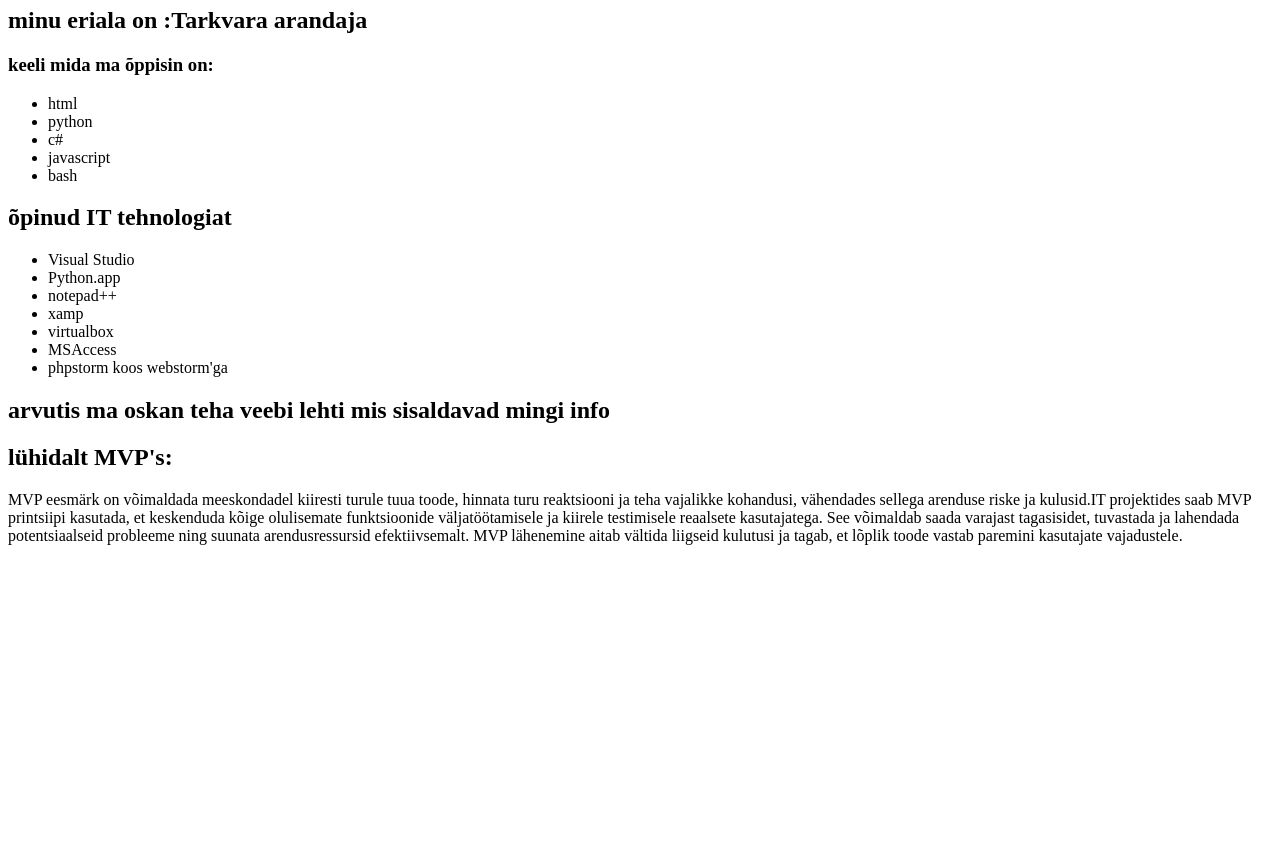
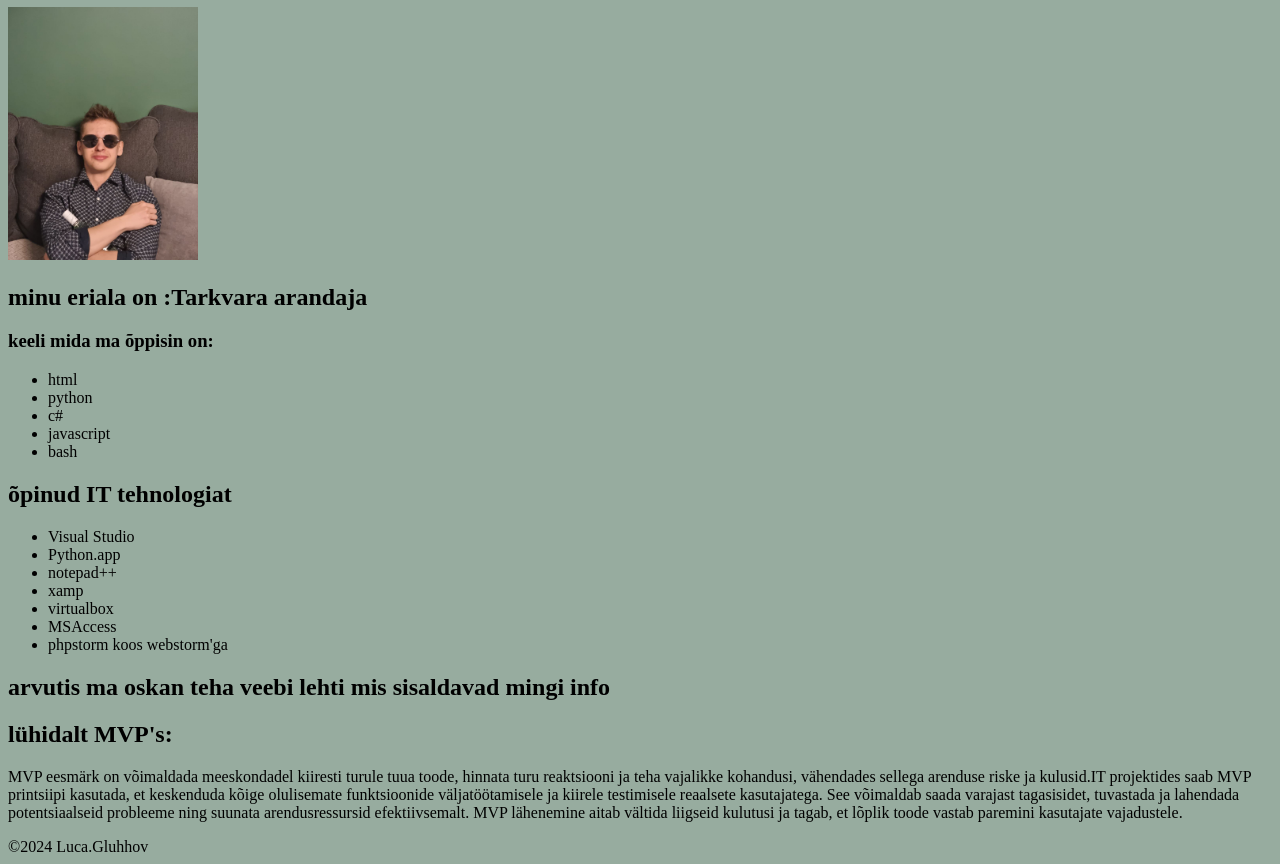
Before and after one commit to lkuca/lkuca.github.io, a plain HTML site: page index.html in a window 1280 px wide. Shown: the part 73-937 px from the top of the page. Before the commit the page ends 800 px from the top, so only its background shows below. Drawn offline with Linux system fonts and the light colour scheme.

Commit message:
lisasin css style

```diff
--- a/index.html
+++ b/index.html
@@ -4,8 +4,10 @@
     <meta charset="UTF-8">
     <title>Luca Gluhhov</title>
 </head>
+<link rel="stylesheet" type="text/css" href="style.css">
 <body>
 <h1>Luca Gluhhov</h1>
+<img src="photo1716534373.jpeg">
 <h2>
     minu eriala on :Tarkvara arandaja
 </h2>
@@ -18,6 +20,7 @@
     <li>bash</li>
 </ul>
 <h2>õpinud IT tehnologiat</h2>
+
 <ul>
     <li>Visual Studio</li>
     <li>Python.app</li>
@@ -32,5 +35,5 @@
 <p> MVP eesmärk on võimaldada meeskondadel kiiresti turule tuua toode, hinnata turu reaktsiooni ja teha vajalikke kohandusi, vähendades sellega arenduse riske ja kulusid.IT projektides saab MVP printsiipi kasutada, et keskenduda kõige olulisemate funktsioonide väljatöötamisele ja kiirele testimisele reaalsete kasutajatega. See võimaldab saada varajast tagasisidet, tuvastada ja lahendada potentsiaalseid probleeme ning suunata arendusressursid efektiivsemalt. MVP lähenemine aitab vältida liigseid kulutusi ja tagab, et lõplik toode vastab paremini kasutajate vajadustele.</p>
 
 </body>
-
+<footer>&copy;2024 Luca.Gluhhov</footer>
 </html>
--- a/style.css
+++ b/style.css
@@ -0,0 +1,7 @@
+body{
+    background-color: #97ac9f;
+
+}
+img{
+    width:15%;
+}
```
Also changed, not shown: photo1716534373.jpeg (added).
